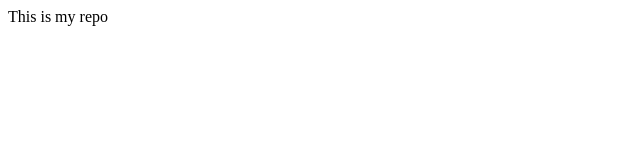
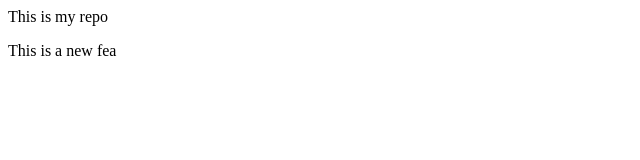
Before and after one commit to MansiB9/Demo, a plain HTML site: page index.html in a window 1280 px wide. Shown: the full height of the page, 0-640 px from the left. Drawn offline with Linux system fonts and the light colour scheme.

Commit message:
Add new line

```diff
--- a/index.html
+++ b/index.html
@@ -1 +1,2 @@
 <p>This is my repo</p>
+<p>This is a new fea</p>
```
